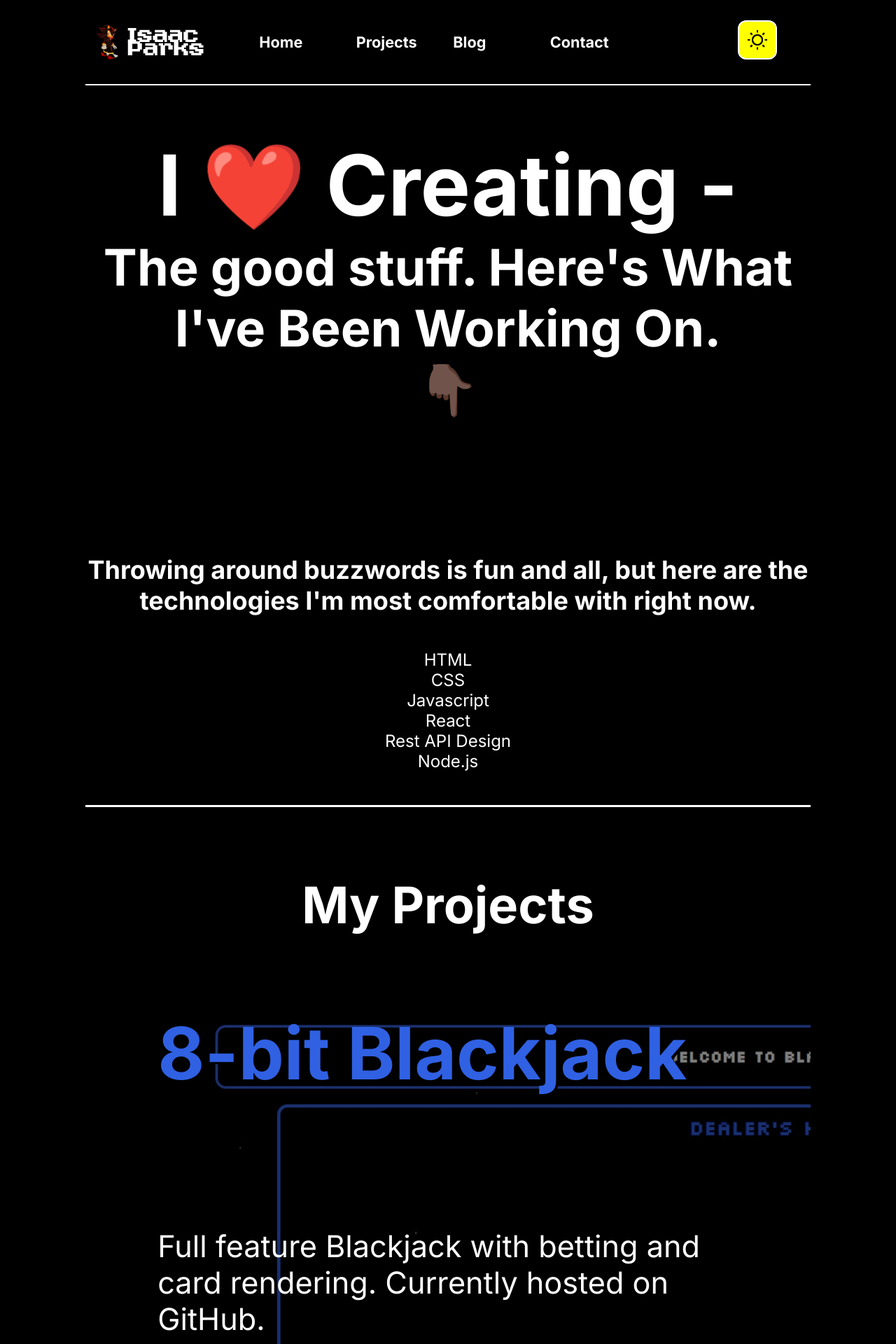
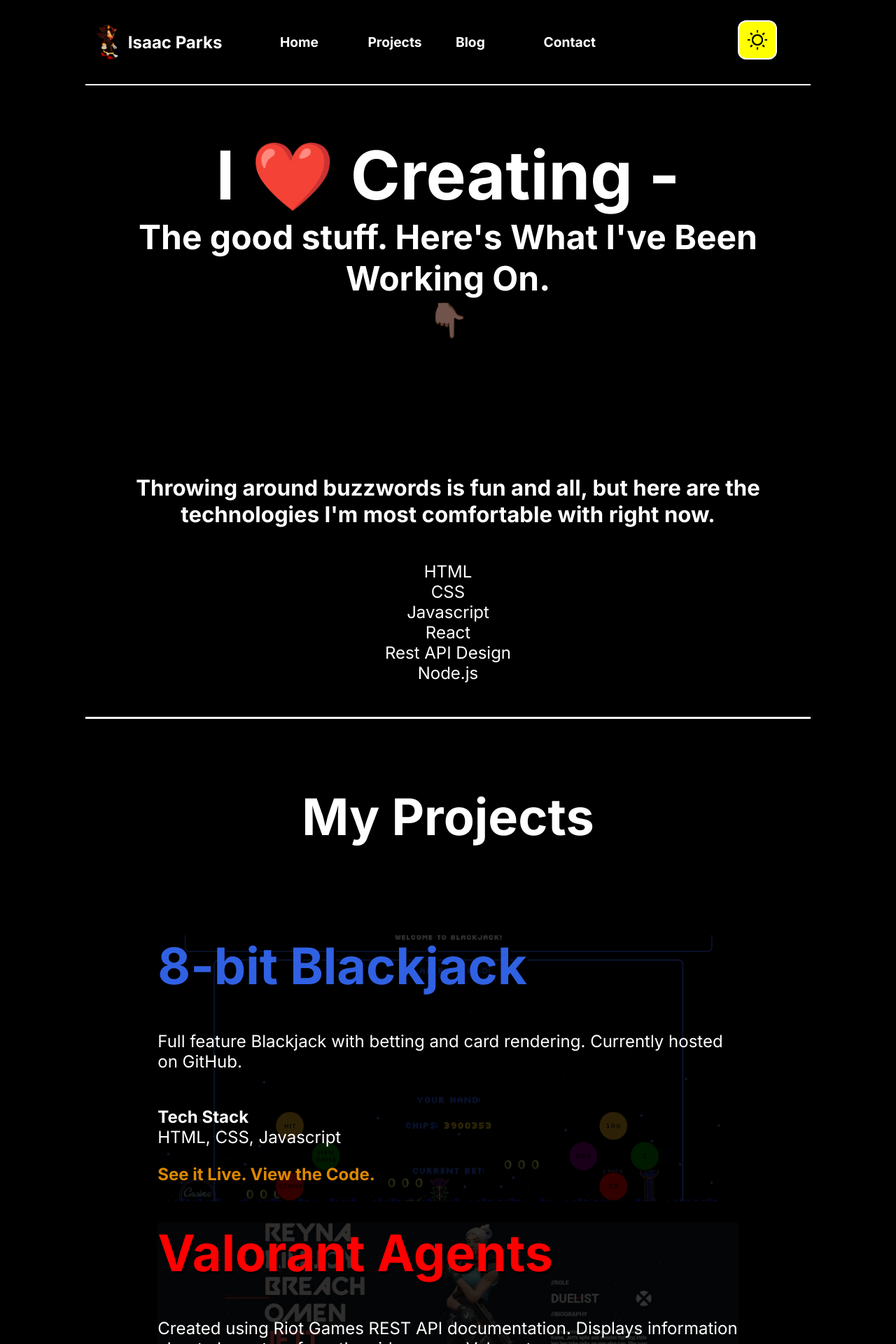
Before and after one commit to isaac-parks/portfolio, a React (Create React App) app: page /projects in a window 1280 px wide. Shown: the top 1920 px of the page at 70% size. Built offline with nearby package versions, Linux system fonts and the light colour scheme.

Commit message:
started making website changes - fixed typography

```diff
--- a/src/components/Header/header.css
+++ b/src/components/Header/header.css
@@ -22,8 +22,7 @@ header {
 }
 
 .logo-container {
-  font-family: "A Goblin Appears!";
-  font-size: 0.4rem;
+  font-size: 0.5rem;
   width: 100%;
   display: flex;
   align-items: center;
@@ -119,7 +118,7 @@ header {
     margin: 0px;
     padding: 0px;
     order: 2;
-    flex: 5;
+    flex: 4;
     background-color: transparent;
     border: none;
   }
@@ -134,6 +133,7 @@ header {
     padding: 0px;
     width: 10px;
     text-decoration: none;
+    font-size: 0.8rem;
   }
 
   .menu li {
--- a/src/components/Main/content.css
+++ b/src/components/Main/content.css
@@ -53,7 +53,6 @@ main {
   padding-left: 2rem;
   padding-right: 2rem;
   padding-bottom: 1rem;
-  border-bottom: 1px solid grey;
 }
 
 .work h2 {
@@ -78,29 +77,33 @@ main {
   padding: 10px 12px;
 }
 
+.seework:hover {
+  cursor: pointer;
+}
+
 @media screen and (min-width: 850px) {
   .introduction {
     height: 40rem;
     background-repeat: no-repeat;
     background-size: cover;
     background-position: bottom;
-    font-size: 2rem;
+    font-size: 1.8rem;
   }
 
   .work h2 {
-    font-size: 5rem;
+    font-size: 3rem;
     display: block;
     text-align: left;
     margin: auto;
   }
 
   .work p {
-    font-size: 2rem;
+    font-size: 1.5rem;
     text-align: left;
   }
 
   .seework {
-    font-size: 2rem;
+    font-size: 1rem;
     height: max-content;
     width: max-content;
     padding: 10px;
--- a/src/components/Projects/projects.css
+++ b/src/components/Projects/projects.css
@@ -23,7 +23,7 @@
 
 .projects h1,
 .projects p {
-  font-size: 3rem;
+  font-size: 2rem;
 }
 
 .tech-stack-section {
@@ -32,6 +32,7 @@
 }
 .tech-stack-section h2 {
   margin-bottom: 2rem;
+  font-size: 1.3rem;
 }
 
 .tech-stack-section img {
@@ -46,7 +47,7 @@
   flex-direction: column;
   justify-content: center;
 
-  gap: 10px;
+  gap: 30px;
 
   position: relative;
   overflow: hidden;
@@ -63,20 +64,31 @@
   display: flex;
   justify-content: center;
   flex-direction: column;
+  gap: 50px;
 }
 
 .project-section * {
   background-color: transparent;
 }
 
+.project-section h4 {
+  flex: 1;
+}
+
+.project-section p {
+  flex: 1;
+}
+
 .project-section img {
   position: absolute;
-  opacity: 0.5;
+  opacity: 0.2;
   z-index: 1;
   top: 0px;
   left: -300px;
   bottom: 0px;
   height: 100%;
+  width: 100%;
+  object-fit: cover;
 }
 
 .projects-container h4 {
@@ -84,7 +96,7 @@
   text-shadow: 3px 3px black;
   color: #3061e3;
   position: relative;
-  font-size: 4.3rem;
+  font-size: 3rem;
   text-align: left;
   z-index: 100000000;
 }
@@ -92,13 +104,14 @@
 .projects-container p {
   background-color: transparent;
   position: relative;
-  font-size: 1.8rem;
+  font-size: 1rem;
   z-index: 2;
   text-align: left;
 }
 
 .techstack {
   text-align: left;
+  flex: 1;
 }
 .techstack h2 {
   z-index: 2;
--- a/src/components/Projects/projects.jsx
+++ b/src/components/Projects/projects.jsx
@@ -17,7 +17,7 @@ export default function Projects() {
     <div className="projects transition">
       <div className="footer-header">
         <h1>
-          <span style={{ fontSize: "5rem" }}>
+          <span style={{ fontSize: "4rem" }}>
             {" "}
             I <span style={{ color: "red" }}>❤️ </span> Creating -{" "}
           </span>{" "}
```
